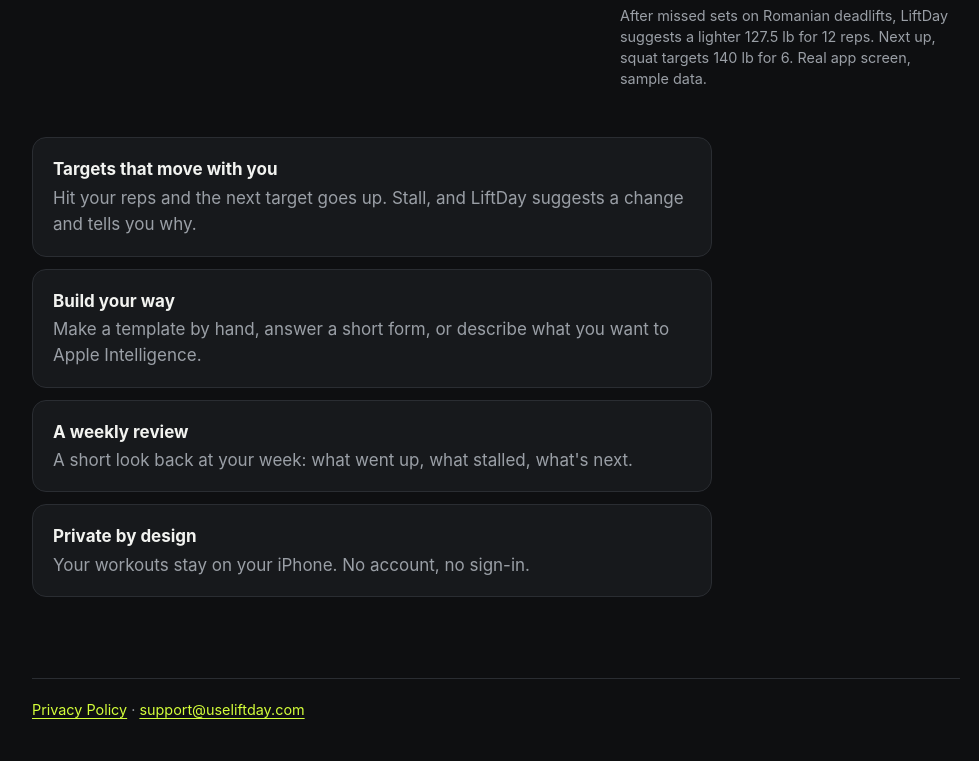
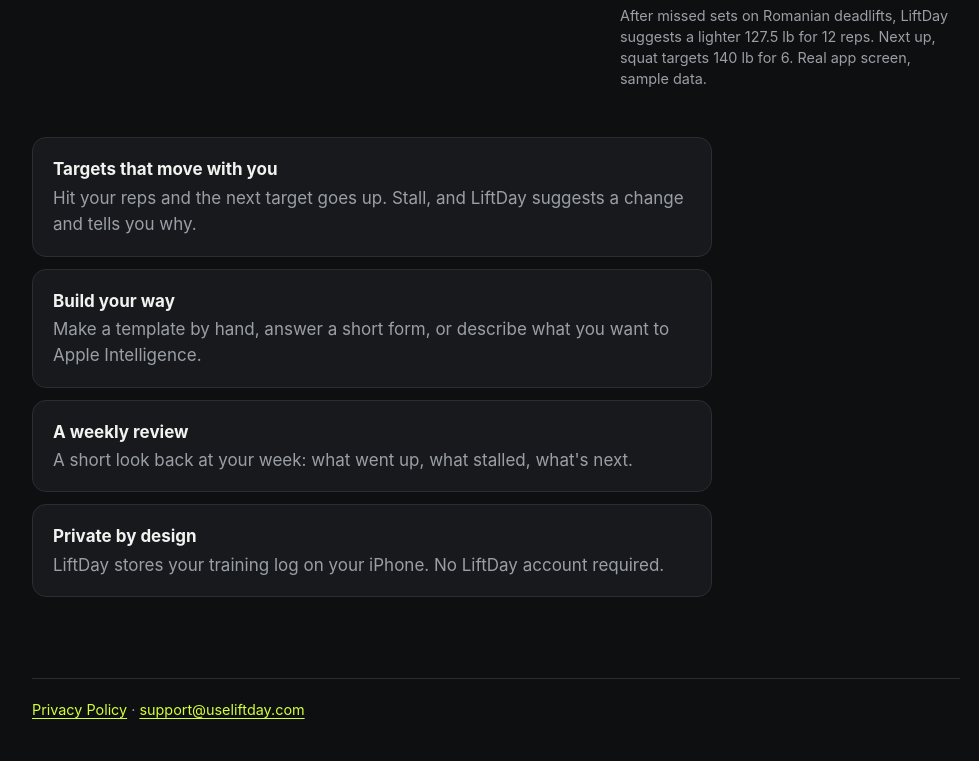
Before and after one commit to DanXSpace/liftday-site, a plain HTML site: page index.html in a window 1280 px wide. Shown: the part 585-1346 px from the top of the page, without its empty margins (144-1123 px from the left). Drawn offline with Linux system fonts and the light colour scheme.

Commit message:
Reword the Private by design card
Co-Authored-By: Claude Opus 5.5 <noreply@anthropic.com>

```diff
--- a/index.html
+++ b/index.html
@@ -35,7 +35,7 @@
         <li><strong>Targets that move with you</strong><span>Hit your reps and the next target goes up. Stall, and LiftDay suggests a change and tells you why.</span></li>
         <li><strong>Build your way</strong><span>Make a template by hand, answer a short form, or describe what you want to Apple Intelligence.</span></li>
         <li><strong>A weekly review</strong><span>A short look back at your week: what went up, what stalled, what's next.</span></li>
-        <li><strong>Private by design</strong><span>Your workouts stay on your iPhone. No account, no sign-in.</span></li>
+        <li><strong>Private by design</strong><span>LiftDay stores your training log on your iPhone. No LiftDay account required.</span></li>
       </ul>
     </main>
 
```
